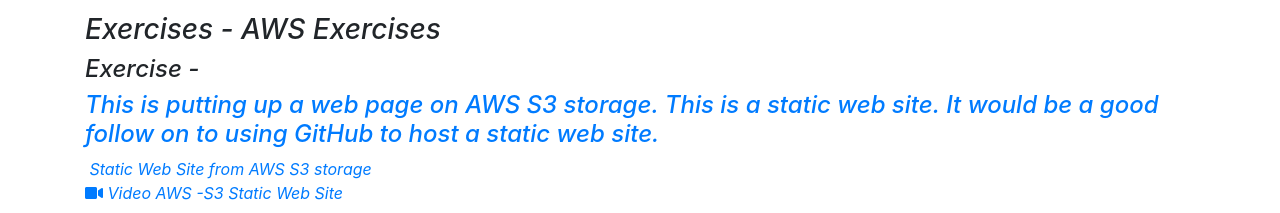
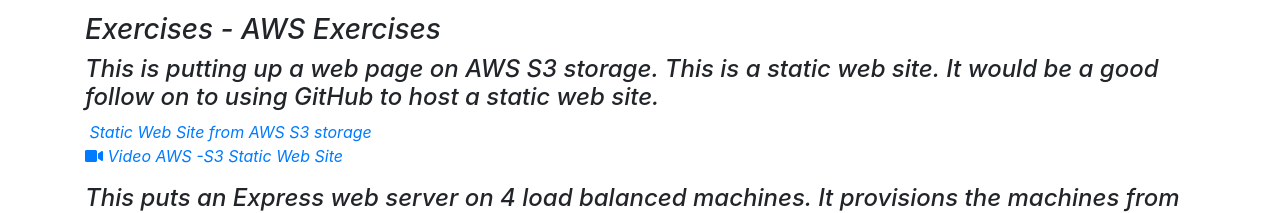
Before and after one commit to heaps/cloud, a plain HTML site: page index.html in a window 1280 px wide. Shown: the part 1256-1469 px from the top of the page. Drawn offline with nearby package versions, Linux system fonts and the light colour scheme; some icons are missing.

Commit message:
AWS Exercises

```diff
--- a/index.html
+++ b/index.html
@@ -126,8 +126,6 @@
 </div>
 
   <h3>Exercises - AWS Exercises </h3>
-    <h4>Exercise - </h4>
-      <a href="https://www.youtube.com/watch?v=LUqRatX2mFU">
 
      <h4>This is putting up a web page on AWS S3 storage. This is a static web site. It would be a good follow on to using GitHub to host a static web site. </h4>
          <a href="https://github.com/johntango/awsS3BucketWebSite">
```
